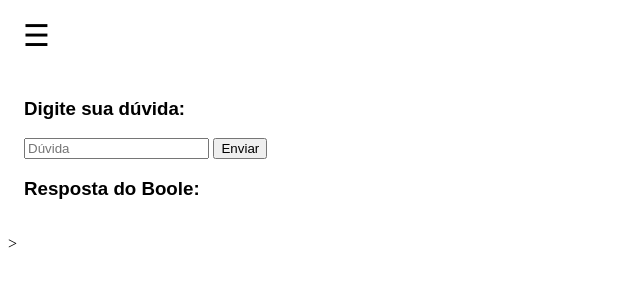
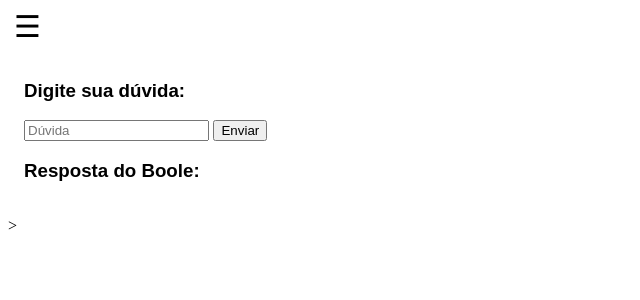
Before and after one commit to guicalistrato/ds-grupo-6, a Flask app: page / in a window 1280 px wide. Shown: the top 300 px of the page, without its empty margins (0-640 px from the left). Run offline with Flask 3, Linux system fonts and the light colour scheme; a user stored in the database is signed in.

Commit message:
mais um pouco de polimmento na formatação

```diff
--- a/static/index.css
+++ b/static/index.css
@@ -8,7 +8,6 @@
   background-color: #164B4D;
   overflow-x: hidden;
   transition: 0.5s;
-  padding-top: 60px;
   font-family: Arial, Helvetica, sans-serif;
 }
 
@@ -36,13 +35,18 @@
 .openbtn {
   font-size: 30px;
   cursor: pointer;
-  padding: 10px 15px;
   border: none;
   background-color: transparent
 }
 
 .openbtn:hover {
   color: grey;
+}
+
+.sidebar-title-area{
+  display: flex;
+  align-items: center;
+  gap: 10px;
 }
 
 #main-content {
@@ -52,11 +56,13 @@
 }
 
 #top-sidebar{
+  display: flex;         /* Enables Flexbox */
+  align-items: center;    /* Vertically centers items on the same axis */
+  gap: 10px;
   top: 0;
   display: flex;
   flex-direction: row;
   justify-content: space-around;
-  text-decoration: none;
   padding: 10px;
 }
 
@@ -64,6 +70,7 @@
   font-weight: bold;
   color: #fff;
   font-size: 20px;
+  margin: 0
 }
 
 
--- a/templates/index.html
+++ b/templates/index.html
@@ -6,7 +6,7 @@
 <body>
     <div id="Sidebar" class="sidebar">
         <div id="top-sidebar">
-            <div>
+            <div class="sidebar-title-area">
                 <img src="../assets/logo-robo.png" alt="Boole" style="height: 30px;">
                 <span id="top-sidebar-title">Sua área</span>
             </div>
```
